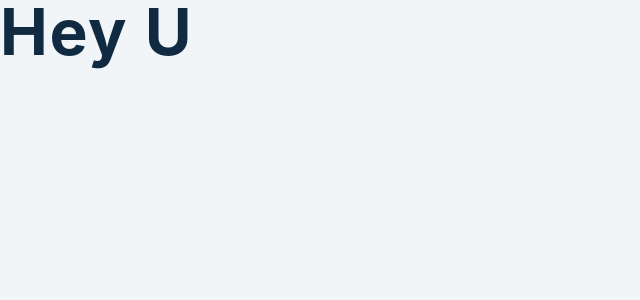
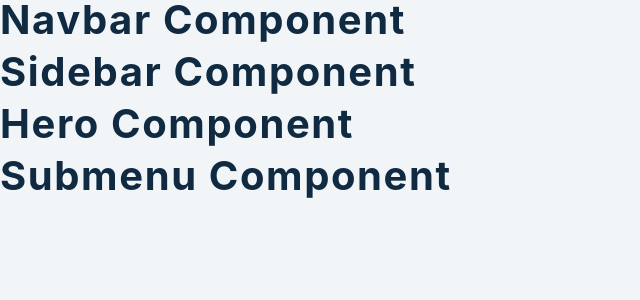
Before and after one commit to epicmet/stripe-nav-clone, a React (Vite) app: page / in a window 1280 px wide. Shown: the top 300 px of the page, without its empty margins (0-640 px from the left). Built offline with nearby package versions, Linux system fonts and the light colour scheme.

Commit message:
rendered components in App

```diff
--- a/src/App.js
+++ b/src/App.js
@@ -5,7 +5,14 @@ import Sidebar from "./Sidebar";
 import Submenu from "./Submenu";
 
 const App = () => {
-	return <h1>hey u</h1>;
+	return (
+		<>
+			<Navbar />
+			<Sidebar />
+			<Hero />
+			<Submenu />
+		</>
+	);
 };
 
 export default App;
```
